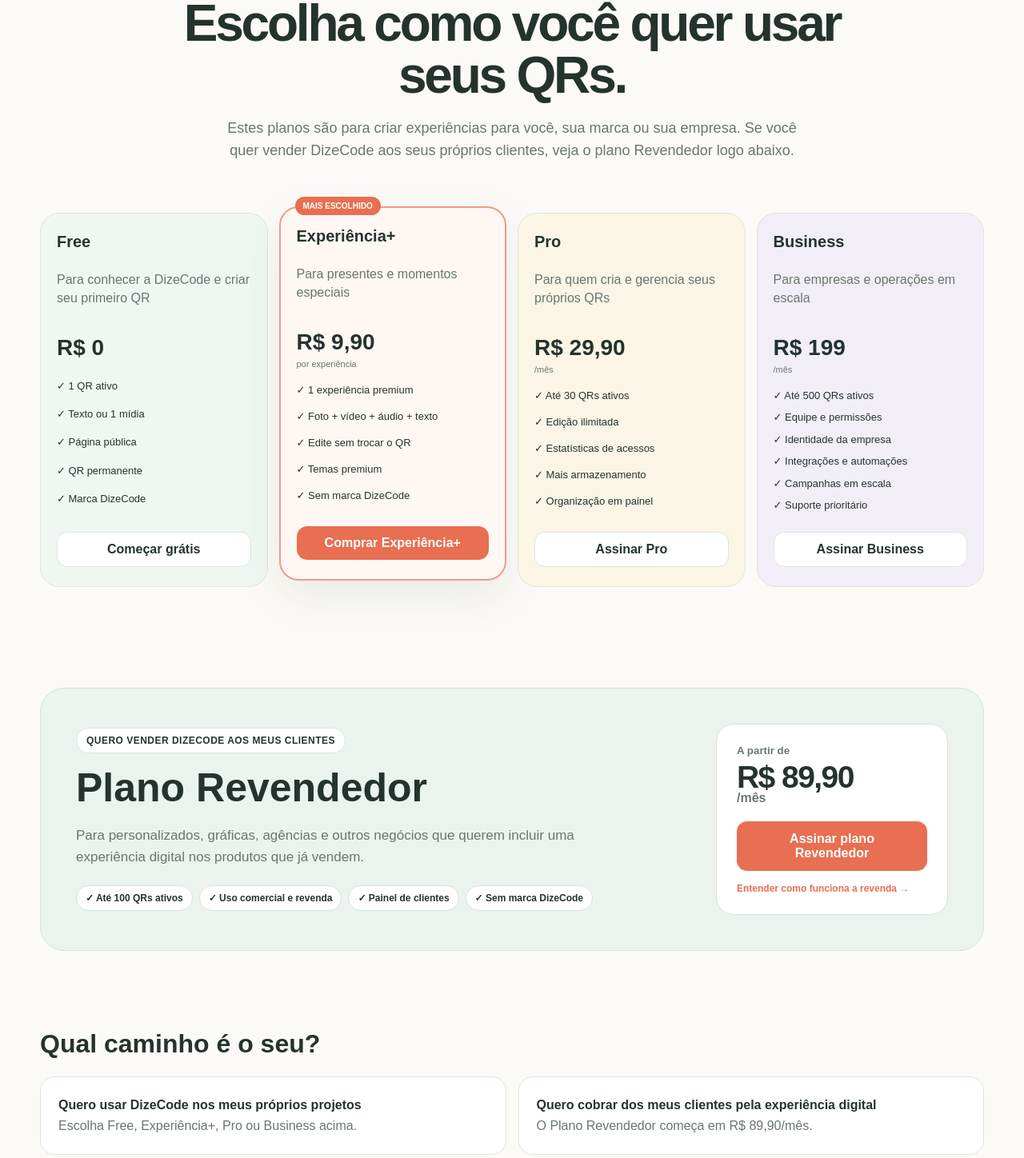
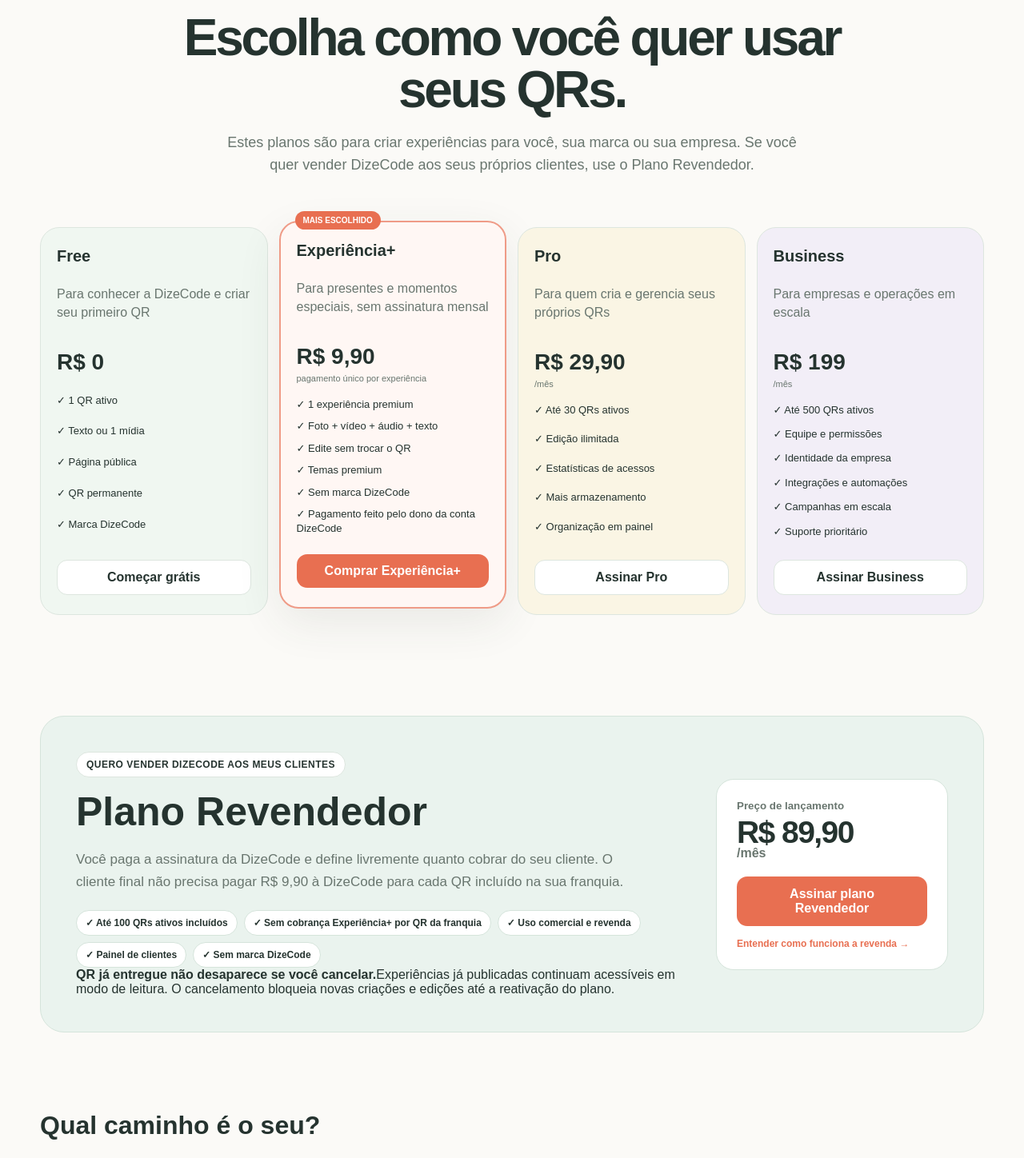
Before and after one commit to contatodize-creator/caneca-memoria, a Next.js app: page /planos in a window 1280 px wide. Shown: the part 199-1647 px from the top of the page at 80% size. Built offline with nearby package versions, Linux system fonts and the light colour scheme; no server answers.

Commit message:
Clarify DizeCode pricing and reseller billing

```diff
--- a/app/planos/page.tsx
+++ b/app/planos/page.tsx
@@ -4,13 +4,13 @@
 
 const plans=[
 {name:"Free",price:"R$ 0",desc:"Para conhecer a DizeCode e criar seu primeiro QR",items:["1 QR ativo","Texto ou 1 mídia","Página pública","QR permanente","Marca DizeCode"],cta:"Começar grátis",href:"/login?next=/criar"},
-{name:"Experiência+",price:"R$ 9,90",suffix:"por experiência",desc:"Para presentes e momentos especiais",items:["1 experiência premium","Foto + vídeo + áudio + texto","Edite sem trocar o QR","Temas premium","Sem marca DizeCode"],cta:"Comprar Experiência+",product:"experience",featured:true},
+{name:"Experiência+",price:"R$ 9,90",suffix:"pagamento único por experiência",desc:"Para presentes e momentos especiais, sem assinatura mensal",items:["1 experiência premium","Foto + vídeo + áudio + texto","Edite sem trocar o QR","Temas premium","Sem marca DizeCode","Pagamento feito pelo dono da conta DizeCode"],cta:"Comprar Experiência+",product:"experience",featured:true},
 {name:"Pro",price:"R$ 29,90",suffix:"/mês",desc:"Para quem cria e gerencia seus próprios QRs",items:["Até 30 QRs ativos","Edição ilimitada","Estatísticas de acessos","Mais armazenamento","Organização em painel"],cta:"Assinar Pro",product:"pro"},
 {name:"Business",price:"R$ 199",suffix:"/mês",desc:"Para empresas e operações em escala",items:["Até 500 QRs ativos","Equipe e permissões","Identidade da empresa","Integrações e automações","Campanhas em escala","Suporte prioritário"],cta:"Assinar Business",product:"business"}] as const;
 
 export default function Planos(){return <main><Nav/><div className="container">
-<section className="pricingHero"><span className="eyebrow">PLANOS PARA USAR A DIZECODE</span><h1>Escolha como você quer usar seus QRs.</h1><p className="lead">Estes planos são para criar experiências para você, sua marca ou sua empresa. Se você quer vender DizeCode aos seus próprios clientes, veja o plano Revendedor logo abaixo.</p></section>
+<section className="pricingHero"><div className="launchBanner"><strong>PREÇOS DE LANÇAMENTO</strong><span>Condições especiais para os primeiros usuários da DizeCode.</span></div><span className="eyebrow">PLANOS PARA USAR A DIZECODE</span><h1>Escolha como você quer usar seus QRs.</h1><p className="lead">Estes planos são para criar experiências para você, sua marca ou sua empresa. Se você quer vender DizeCode aos seus próprios clientes, use o Plano Revendedor.</p></section>
 <section className="pricingGrid standardPlans">{plans.map(p=><article className={`priceCard ${"featured" in p&&p.featured?"featured":""}`} key={p.name}>{"featured" in p&&p.featured&&<div className="popular">MAIS ESCOLHIDO</div>}<h3>{p.name}</h3><p className="muted">{p.desc}</p><div className="price">{p.price}<small>{"suffix" in p?p.suffix:""}</small></div><ul>{p.items.map(i=><li key={i}>✓ {i}</li>)}</ul>{"product" in p?<CheckoutButton product={p.product} label={p.cta} featured={"featured" in p&&!!p.featured}/>:<Link href={p.href} className="button secondary">{p.cta}</Link>}</article>)}</section>
-<section className="resellerPlanBand"><div className="resellerPlanCopy"><span className="eyebrow">QUERO VENDER DIZECODE AOS MEUS CLIENTES</span><h2>Plano Revendedor</h2><p>Para personalizados, gráficas, agências e outros negócios que querem incluir uma experiência digital nos produtos que já vendem.</p><div className="resellerMiniBenefits"><span>✓ Até 100 QRs ativos</span><span>✓ Uso comercial e revenda</span><span>✓ Painel de clientes</span><span>✓ Sem marca DizeCode</span></div></div><div className="resellerPlanPrice"><small>A partir de</small><strong>R$ 89,90</strong><span>/mês</span><CheckoutButton product="reseller" label="Assinar plano Revendedor" featured={true}/><Link href="/revender" className="textLink">Entender como funciona a revenda →</Link></div></section>
-<section className="planHelp"><h2>Qual caminho é o seu?</h2><div><p><strong>Quero usar DizeCode nos meus próprios projetos</strong><br/>Escolha Free, Experiência+, Pro ou Business acima.</p><p><strong>Quero cobrar dos meus clientes pela experiência digital</strong><br/>O Plano Revendedor começa em R$ 89,90/mês.</p></div></section>
+<section className="resellerPlanBand"><div className="resellerPlanCopy"><span className="eyebrow">QUERO VENDER DIZECODE AOS MEUS CLIENTES</span><h2>Plano Revendedor</h2><p>Você paga a assinatura da DizeCode e define livremente quanto cobrar do seu cliente. O cliente final não precisa pagar R$ 9,90 à DizeCode para cada QR incluído na sua franquia.</p><div className="resellerMiniBenefits"><span>✓ Até 100 QRs ativos incluídos</span><span>✓ Sem cobrança Experiência+ por QR da franquia</span><span>✓ Uso comercial e revenda</span><span>✓ Painel de clientes</span><span>✓ Sem marca DizeCode</span></div><div className="resellerSafety"><strong>QR já entregue não desaparece se você cancelar.</strong><span>Experiências já publicadas continuam acessíveis em modo de leitura. O cancelamento bloqueia novas criações e edições até a reativação do plano.</span></div></div><div className="resellerPlanPrice"><small>Preço de lançamento</small><strong>R$ 89,90</strong><span>/mês</span><CheckoutButton product="reseller" label="Assinar plano Revendedor" featured={true}/><Link href="/revender" className="textLink">Entender como funciona a revenda →</Link></div></section>
+<section className="planHelp"><h2>Qual caminho é o seu?</h2><div><p><strong>Quero uma experiência avulsa</strong><br/>Experiência+ custa R$ 9,90 uma única vez por experiência. Não é mensal.</p><p><strong>Quero usar DizeCode nos meus próprios projetos</strong><br/>Escolha Free, Experiência+, Pro ou Business acima.</p><p><strong>Quero cobrar dos meus clientes pela experiência digital</strong><br/>No Revendedor, você paga R$ 89,90/mês, recebe até 100 QRs ativos e define sua própria margem.</p></div></section>
 </div></main>}
```
